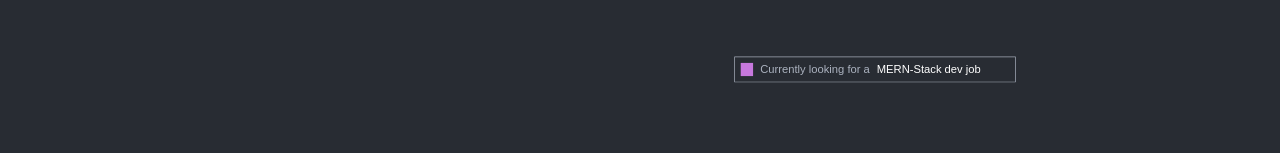
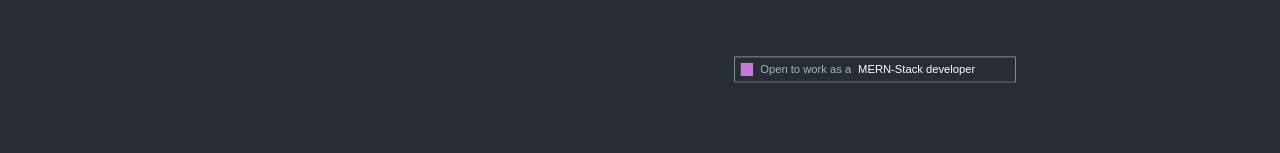
Before and after one commit to AadityaJujagar/portfolio-aaditya-reactJs, a React (Create React App) app: page / in a window 1280 px wide. Shown: the part 545-698 px from the top of the page. Built offline with nearby package versions, Linux system fonts and the light colour scheme; a web font is replaced by a local one.

Commit message:
portfolio thumb changed

```diff
--- a/public/index.html
+++ b/public/index.html
@@ -3,7 +3,7 @@
   <head>
     <meta charset="utf-8" />
     <meta name="viewport" content="width=device-width, initial-scale=1" />
-    <title>Aaditya Jujagar</title>
+    <title>Portfolio | Aaditya Jujagar</title>
     <link rel="icon" type="image/x-icon" href="./favicon.ico" />
 
     <!-- Fira Code font family -->
--- a/src/components/HeroSec/HeroSec.jsx
+++ b/src/components/HeroSec/HeroSec.jsx
@@ -52,8 +52,8 @@ function HeroSec() {
           <img src={HeroImg} className="heroImg" alt="" />
           <div className="heroStatus">
             <img className="heroStatusImg" src={BlockPrimary} alt="" />
-            <p>Currently looking for a</p>
-            <span>MERN-Stack dev job</span>
+            <p>Open to work as a</p>
+            <span>MERN-Stack developer</span>
           </div>
           {/* <img src={DotsFrame1} className="dotFrame" alt="" /> */}
         </div>
```
Also changed, not shown: src/images/projectPics/Portfolio-Aaditya-Jujagar.png.
